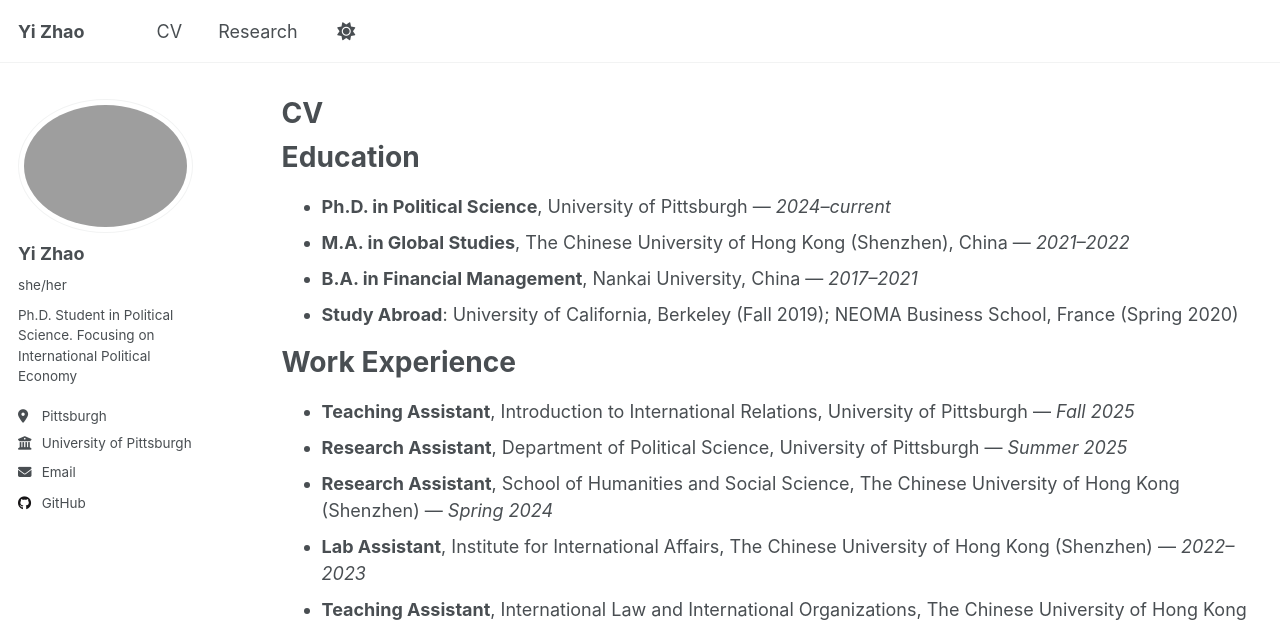
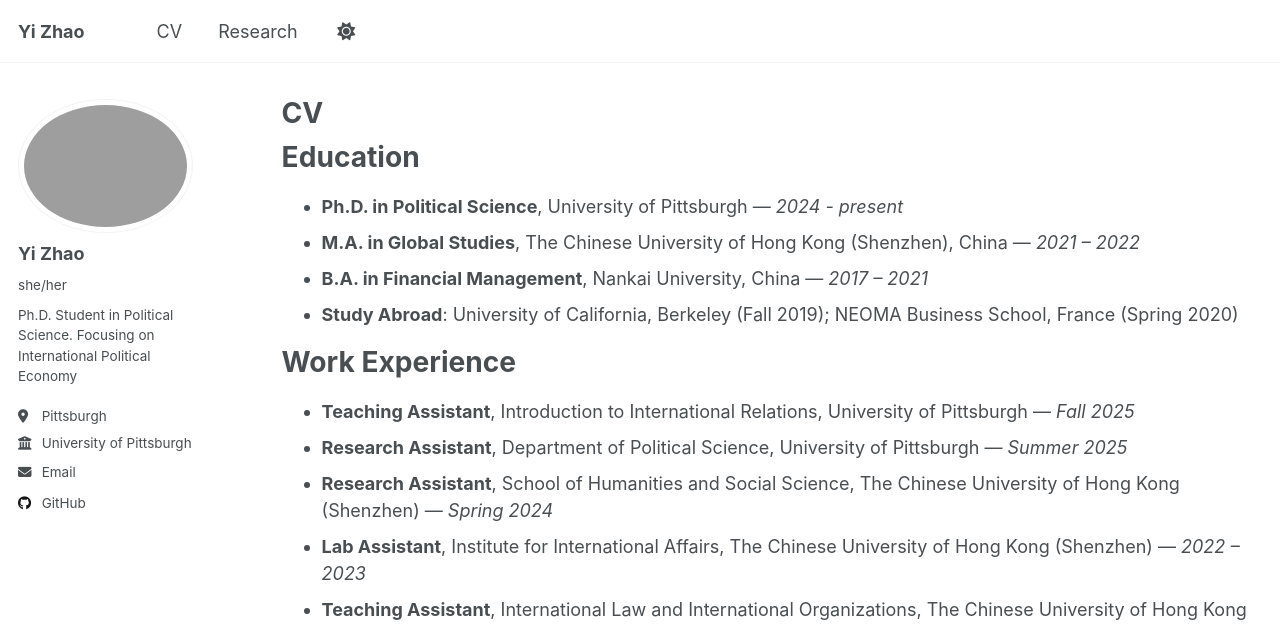
Before and after one commit to YiZhao999/YiZhao999.github.io, a Jekyll site: the page built from _pages/cv.md, in a window 1280 px wide and 1263 px high. Shown: the top 626 px of the window. Built offline with Jekyll 4.4.1, drawn with Linux system fonts in a browser that asks for light colours; a script that is not in the unit is left out.

Commit message:
Fix date formatting in CV
Updated date formatting in education and work experience sections.

```diff
--- a/_pages/cv.md
+++ b/_pages/cv.md
@@ -10,16 +10,16 @@ redirect_from:
 {% include base_path %}
 
 # Education
-- **Ph.D. in Political Science**, University of Pittsburgh — *2024–current*
-- **M.A. in Global Studies**, The Chinese University of Hong Kong (Shenzhen), China — *2021–2022*
-- **B.A. in Financial Management**, Nankai University, China — *2017–2021*
+- **Ph.D. in Political Science**, University of Pittsburgh — *2024 - present*
+- **M.A. in Global Studies**, The Chinese University of Hong Kong (Shenzhen), China — *2021 – 2022*
+- **B.A. in Financial Management**, Nankai University, China — *2017 – 2021*
 - **Study Abroad**: University of California, Berkeley (Fall 2019); NEOMA Business School, France (Spring 2020)
 
 # Work Experience
 - **Teaching Assistant**, Introduction to International Relations, University of Pittsburgh — *Fall 2025*
 - **Research Assistant**, Department of Political Science, University of Pittsburgh — *Summer 2025*
 - **Research Assistant**, School of Humanities and Social Science, The Chinese University of Hong Kong (Shenzhen) — *Spring 2024*
-- **Lab Assistant**, Institute for International Affairs, The Chinese University of Hong Kong (Shenzhen) — *2022–2023*
+- **Lab Assistant**, Institute for International Affairs, The Chinese University of Hong Kong (Shenzhen) — *2022 – 2023*
 - **Teaching Assistant**, International Law and International Organizations, The Chinese University of Hong Kong (Shenzhen) — *Fall 2021*
 
 # Skills
```
